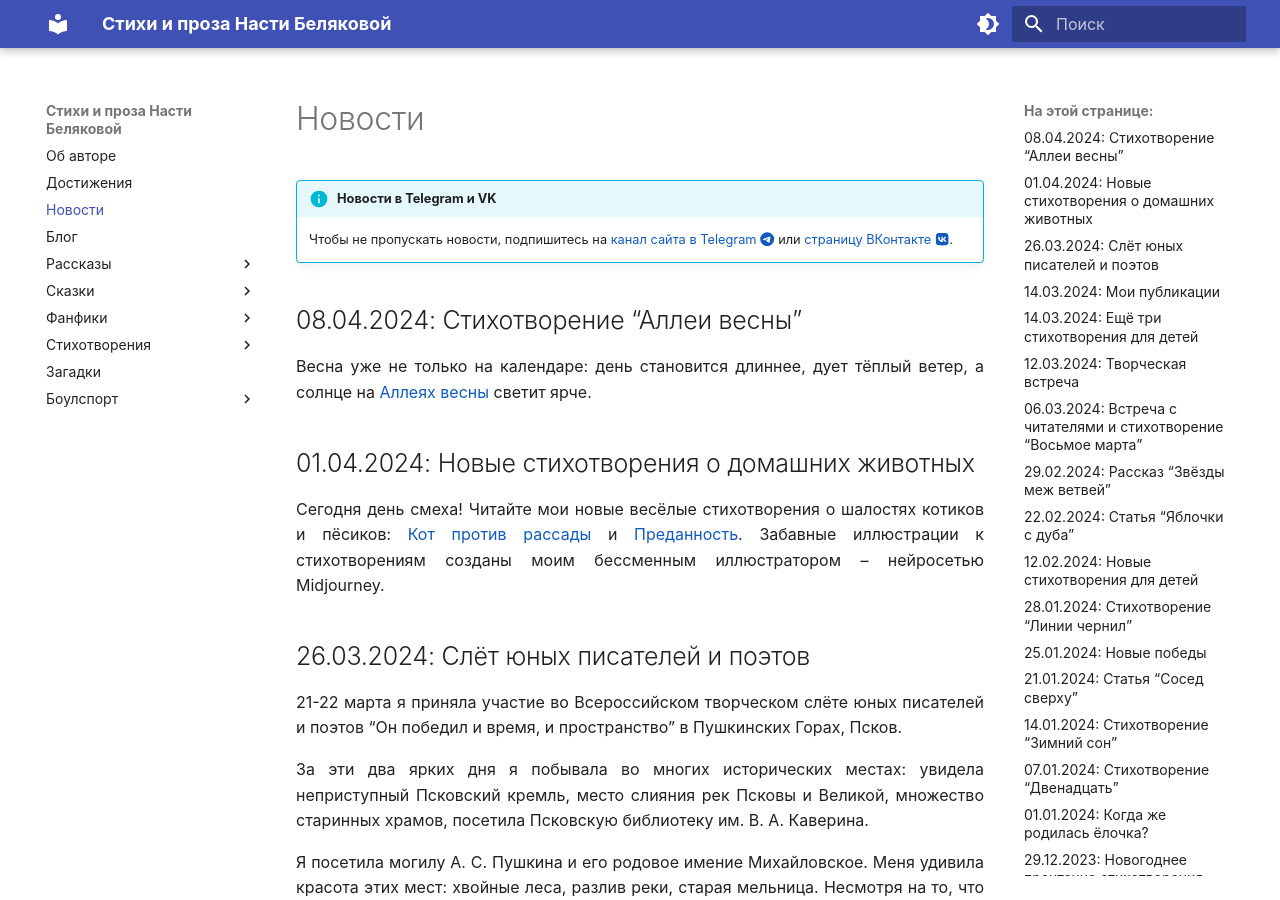
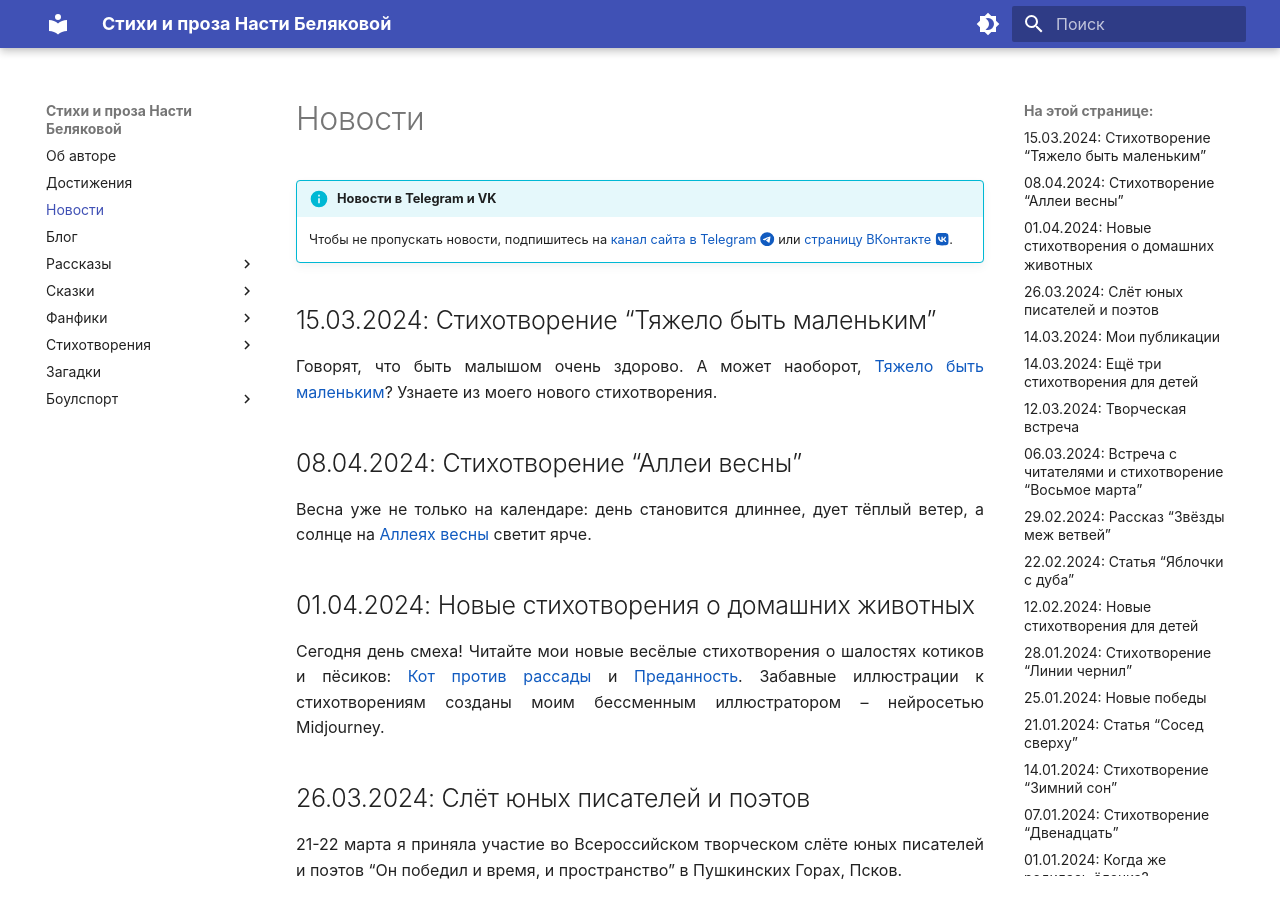
Before and after one commit to lib-beliakova/lib-beliakova.github.io, an MkDocs documentation site: the page built from docs/news.md, in a window 1280 px wide and 900 px high. Built offline with MkDocs 1.6.1 and Material for MkDocs 9.7.7, drawn with Linux system fonts in a browser that asks for light colours; some of the changed text lies outside the part shown.

Commit message:
Update News

```diff
--- a/docs/news.md
+++ b/docs/news.md
@@ -2,6 +2,10 @@
 
 !!! info "Новости в Telegram и VK"
     Чтобы не пропускать новости, подпишитесь на [канал сайта в Telegram :fontawesome-brands-telegram:](https://t.me/lib_beliakova) или [страницу ВКонтакте :fontawesome-brands-vk:](https://vk.com/lib_beliakova).
+
+## 15.03.2024: Стихотворение "Тяжело быть маленьким"
+
+Говорят, что быть малышом очень здорово. А может наоборот, [Тяжело быть маленьким](poems/being-small.md)? Узнаете из моего нового стихотворения.
 
 ## 08.04.2024: Стихотворение "Аллеи весны"
 
```
